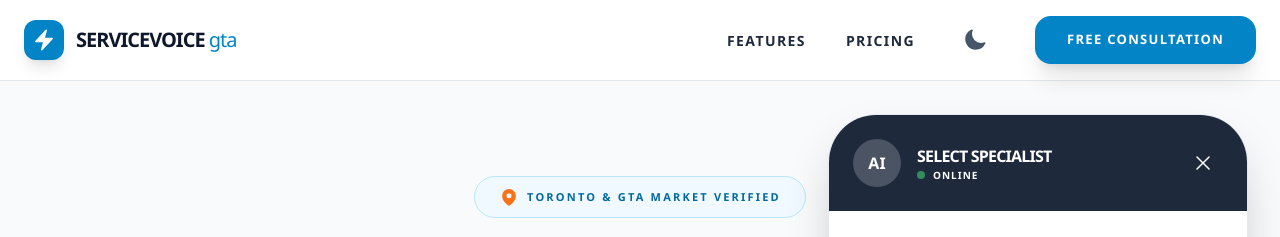
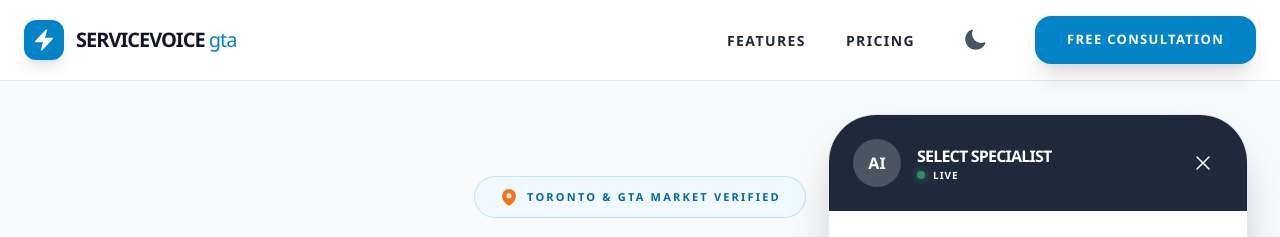
Before and after one commit to MaverickKing17/hvac-ai-receptionist, a React (Vite) app: page / in a window 1280 px wide. Both pictures are taken after a click on the button 1208 px from the left and 728 px from the top of the page. Shown: the top 237 px of the page. Built offline with nearby package versions, Linux system fonts and the light colour scheme.

Commit message:
feat(chat): Add agent online status simulation
Simulates agent availability within the chat interface for a more realistic user experience. This change introduces a state variable to track the agent's online status and updates the UI accordingly.

```diff
--- a/App.tsx
+++ b/App.tsx
@@ -169,6 +169,7 @@ const App: React.FC = () => {
   const [chatInput, setChatInput] = useState('');
   const [chatMessages, setChatMessages] = useState<{ role: 'user' | 'agent'; text: string }[]>([]);
   const [isAgentTyping, setIsAgentTyping] = useState(false);
+  const [isAgentOnline, setIsAgentOnline] = useState(true); // Agent availability simulation
   const chatEndRef = useRef<HTMLDivElement>(null);
 
   const audioContextRef = useRef<AudioContext | null>(null);
@@ -438,8 +439,19 @@ const App: React.FC = () => {
       <div className="fixed bottom-8 right-8 z-[100] flex flex-col items-end">
         {isChatOpen && (
           <div className="mb-6 w-[360px] md:w-[420px] h-[550px] bg-white dark:bg-slate-900 rounded-[3rem] shadow-2xl border border-slate-200 dark:border-slate-800 flex flex-col overflow-hidden animate-in slide-in-from-bottom-8">
-            <div className={`p-6 text-white flex justify-between items-center ${!chatPersona ? 'bg-slate-800' : chatPersona === 'sales' ? 'bg-orange-600' : 'bg-sky-600'}`}>
-              <div className="flex items-center gap-4"><div className="w-12 h-12 rounded-full bg-white/20 flex items-center justify-center font-black">AI</div><div><h5 className="text-base font-black tracking-tighter uppercase">{!chatPersona ? 'Select Specialist' : chatPersona + ' Strategist'}</h5><div className="flex items-center gap-2"><div className="w-2 h-2 bg-green-400 rounded-full animate-pulse"></div><span className="text-[10px] font-black uppercase tracking-widest">Online</span></div></div></div>
+            <div className={`p-6 text-white flex justify-between items-center transition-colors duration-500 ${!chatPersona ? 'bg-slate-800' : chatPersona === 'sales' ? 'bg-orange-600' : 'bg-sky-600'}`}>
+              <div className="flex items-center gap-4">
+                <div className="w-12 h-12 rounded-full bg-white/20 flex items-center justify-center font-black">AI</div>
+                <div>
+                  <h5 className="text-base font-black tracking-tighter uppercase">{!chatPersona ? 'Select Specialist' : chatPersona + ' Strategist'}</h5>
+                  <div className="flex items-center gap-2">
+                    <div className={`w-2 h-2 rounded-full transition-all duration-300 ${isAgentOnline ? 'bg-green-400 animate-pulse shadow-[0_0_8px_rgba(74,222,128,0.8)]' : 'bg-slate-400'}`}></div>
+                    <span className="text-[10px] font-black uppercase tracking-widest">
+                      {isAgentOnline ? 'Live' : 'Offline'}
+                    </span>
+                  </div>
+                </div>
+              </div>
               <button onClick={() => setIsChatOpen(false)} className="p-2 hover:bg-black/10 rounded-xl transition-all"><XMarkIcon className="w-6 h-6" /></button>
             </div>
             {!chatPersona ? (
@@ -455,11 +467,11 @@ const App: React.FC = () => {
                       <div className={`max-w-[85%] p-5 rounded-[2rem] text-sm font-bold shadow-sm ${msg.role === 'user' ? (chatPersona === 'sales' ? 'bg-orange-600' : 'bg-sky-600') + ' text-white rounded-tr-none' : 'bg-white dark:bg-slate-800 text-slate-700 dark:text-slate-300 rounded-tl-none border border-slate-100 dark:border-slate-800'}`}>{msg.text}</div>
                     </div>
                   ))}
-                  {isAgentTyping && <div className="flex justify-start"><div className="bg-white p-5 rounded-3xl flex gap-1.5 items-center"><div className="w-2 h-2 rounded-full animate-bounce bg-sky-400"></div><div className="w-2 h-2 rounded-full animate-bounce delay-75 bg-sky-400"></div></div></div>}
+                  {isAgentTyping && <div className="flex justify-start"><div className="bg-white dark:bg-slate-800 p-5 rounded-3xl flex gap-1.5 items-center"><div className="w-2 h-2 rounded-full animate-bounce bg-sky-400"></div><div className="w-2 h-2 rounded-full animate-bounce delay-75 bg-sky-400"></div><div className="w-2 h-2 rounded-full animate-bounce delay-150 bg-sky-400"></div></div></div>}
                   <div ref={chatEndRef} />
                 </div>
-                <form onSubmit={handleChatSubmit} className="p-6 border-t border-slate-100 flex gap-4 bg-white dark:bg-slate-900">
-                  <input type="text" placeholder="Type a message..." value={chatInput} onChange={(e) => setChatInput(e.target.value)} className="flex-1 bg-slate-50 border border-slate-200 rounded-2xl px-6 py-4 text-[15px] font-bold focus:outline-none" />
+                <form onSubmit={handleChatSubmit} className="p-6 border-t border-slate-100 dark:border-slate-800 flex gap-4 bg-white dark:bg-slate-900">
+                  <input type="text" placeholder="Type a message..." value={chatInput} onChange={(e) => setChatInput(e.target.value)} className="flex-1 bg-slate-50 dark:bg-slate-800 border border-slate-200 dark:border-slate-700 rounded-2xl px-6 py-4 text-[15px] font-bold focus:outline-none" />
                   <button type="submit" className={`p-4 text-white rounded-2xl shadow-xl transition-all ${chatPersona === 'sales' ? 'bg-orange-600' : 'bg-sky-600'}`}><PaperAirplaneIcon className="w-6 h-6" /></button>
                 </form>
               </>
```
